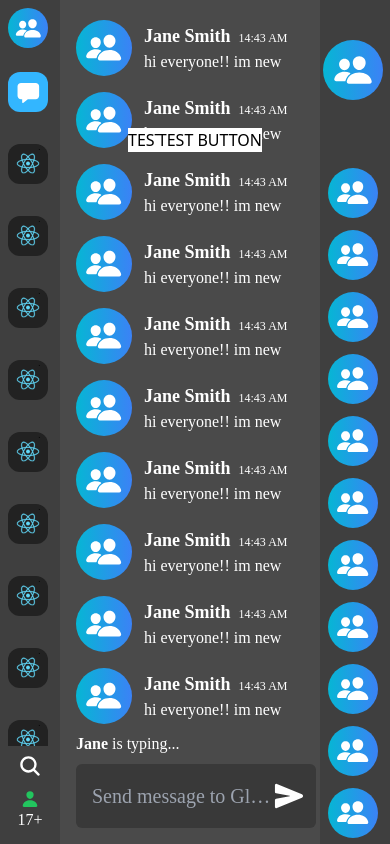
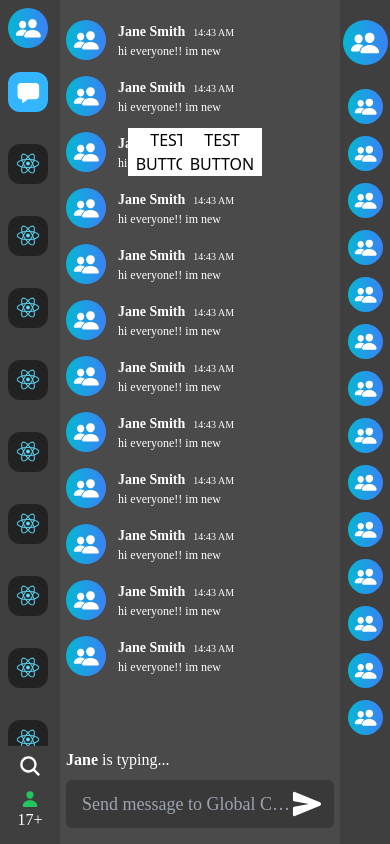
Before and after one commit to egeren/live-chatting-app, a React (Create React App) app: page /chat in a window 390 px wide. Built offline with nearby package versions, Linux system fonts and the light colour scheme.

Commit message:
responsivity fixes

```diff
--- a/src/App.tsx
+++ b/src/App.tsx
@@ -15,7 +15,7 @@ function App() {
       const window = e.target as Window;
       if (window.innerWidth >= 976) {
         dispatch(contactBarActions.setContactsBar(true));
-        dispatch(roomDetailsBarActions.setRoomDetailsBar(true));
+        dispatch(roomDetailsBarActions.setRoomDetailsBar(false));
       } else {
         dispatch(contactBarActions.setContactsBar(false));
         dispatch(roomDetailsBarActions.setRoomDetailsBar(false));
@@ -44,13 +44,13 @@ function App() {
       </div>
       <ToastContainer />
       <button
-        className="fixed md:left-96 left-32 top-32 mx-auto z-50 bg-white"
+        className="fixed md:left-96 w-20 left-32 top-32 mx-auto z-50 bg-white"
         onClick={handleTest}
       >
         TEST BUTTON
       </button>
       <button
-        className="fixed md:left-96 right-32 top-32 mx-auto z-50 bg-white"
+        className="fixed md:left-96 w-20 right-32 top-32 mx-auto z-50 bg-white"
         onClick={handleTest2}
       >
         TEST BUTTON
--- a/src/components/Message/Message.tsx
+++ b/src/components/Message/Message.tsx
@@ -5,14 +5,16 @@ function Message() {
   return (
     <div className=" flex flex-row py-2">
       <div className="flex">
-        <ProfilePhoto className="md:w-16 md:h-16 w-14 h-14" />
+        <ProfilePhoto className="md:w-14 md:h-14 sm:w-12 sm:h-12 w-10 h-10" />
       </div>
       <div className="flex flex-col justify-center font-primary text-white pl-3">
-        <h3 className="md:text-xl text-lg font-semibold">
+        <h3 className="md:text-xl sm:text-base text-sm font-semibold">
           Jane Smith
-          <span className="md:text-sm text-xs font-light ml-2">14:43 AM</span>
+          <span className="md:text-sm sm:text-xs text-[10px] font-light ml-2">
+            14:43 AM
+          </span>
         </h3>
-        <p className="md:text-lg text-base">hi everyone!! im new</p>
+        <p className="md:text-lg sm:text-sm text-xs">hi everyone!! im new</p>
       </div>
     </div>
   );
--- a/src/pages/Chat/ChatPage.tsx
+++ b/src/pages/Chat/ChatPage.tsx
@@ -9,7 +9,7 @@ function ChatPage() {
   const roomDetailsBarStore = useAppSelector((state) => state.roomDetailsBar);
   return (
     <div className="chat-wrapper w-full h-full flex flex-auto md:p-6 rounded-xl">
-      <div className="relative flex w-full h-full bg-primary-100 md:rounded-xl overflow-hidden lg:p-0 md:pl-[80px] sm:pl-[70px] pl-[60px] lg:pr-0 pr-[70px]">
+      <div className="relative flex w-full h-full bg-primary-100 md:rounded-xl overflow-hidden lg:p-0 md:pl-[80px] sm:pl-[70px] pl-[50px] lg:pr-0 md:pr-[70px] sm:pr-[70px] pr-[40px]">
         <Contacts />
         <ChatView />
         <RoomDetails />
--- a/src/redux/ui/RoomDetailsSlice.ts
+++ b/src/redux/ui/RoomDetailsSlice.ts
@@ -13,9 +13,7 @@ const { reducer, actions } = createSlice({
   initialState: initialState,
   reducers: {
     toggleRoomDetailsBar: (state) => {
-      if (window.innerWidth < 976) {
-        state.expanded = !state.expanded;
-      }
+      state.expanded = !state.expanded;
     },
     setRoomDetailsBar: (state, action: PayloadAction<boolean>) => {
       state.expanded = action.payload;
--- a/src/views/ChatPage/ChatView/ChatView.tsx
+++ b/src/views/ChatPage/ChatView/ChatView.tsx
@@ -19,7 +19,7 @@ const lottieOptions = {
 
 function ChatView() {
   return (
-    <div className="flex flex-col justify-end flex-1 pl-4 pr-1 pt-3">
+    <div className="flex flex-col justify-end flex-1 px-4 pt-3">
       <ChatScreen />
     </div>
   );
@@ -49,7 +49,7 @@ const ChatScreen = () => {
       </div>
       <div className="flex bg-red pb-4">
         <TextInput
-          className="w-full h-16 px-3 bg-primary-300 text-white text-xl rounded-md"
+          className="w-full lg:h-16 md:h-12 h-12 px-3 bg-primary-300 text-white md:text-xl text-lg rounded-md"
           placeholder="Send message to Global Chat Room 1"
           icon={<IoSend />}
           iconPosition="right"
--- a/src/views/ChatPage/RoomDetails/Children/GroupMembers/GroupMembers.tsx
+++ b/src/views/ChatPage/RoomDetails/Children/GroupMembers/GroupMembers.tsx
@@ -1,41 +1,26 @@
 import React, { useState, useEffect } from 'react';
-import { ProfilePhoto } from 'components';
-import { useAppSelector } from 'hooks';
-import { MemberName, ProfilePhotoContainer } from './styled';
+import Member from '../Member/Member';
+import { RoomDetailsBarProps } from 'helpers/interfaces/store';
 
-function GroupMembers() {
+function GroupMembers(props: RoomDetailsBarProps) {
   return (
-    <div className="absolute w-full flex flex-col max-h-full gap-3 overflow-y-scroll pb-4 ">
-      <Member />
-      <Member />
-      <Member />
-      <Member />
-      <Member />
-      <Member />
-      <Member />
-      <Member />
-      <Member />
-      <Member />
-      <Member />
-      <Member />
-      <Member />
-      <Member />
+    <div className="absolute w-full flex flex-col max-h-full gap-3 overflow-y-scroll overflow-x-hidden pb-4 ">
+      <Member {...props} />
+      <Member {...props} />
+      <Member {...props} />
+      <Member {...props} />
+      <Member {...props} />
+      <Member {...props} />
+      <Member {...props} />
+      <Member {...props} />
+      <Member {...props} />
+      <Member {...props} />
+      <Member {...props} />
+      <Member {...props} />
+      <Member {...props} />
+      <Member {...props} />
     </div>
   );
 }
 
-const Member = () => {
-  const roomDetailsBarStore = useAppSelector((state) => state.roomDetailsBar);
-  return (
-    <div className="flex flex-row">
-      <ProfilePhotoContainer {...roomDetailsBarStore}>
-        <ProfilePhoto className="w-[50px] h-[50px]" />
-      </ProfilePhotoContainer>
-      <div className="flex flex-col justify-center flex-1 pl-2">
-        <MemberName {...roomDetailsBarStore}>Jane Smith</MemberName>
-      </div>
-    </div>
-  );
-};
-
 export default GroupMembers;
--- a/src/views/ChatPage/RoomDetails/Children/GroupMembers/styled/index.ts
+++ b/src/views/ChatPage/RoomDetails/Children/GroupMembers/styled/index.ts
@@ -3,7 +3,11 @@ import styled from 'tailwind-styled-components';
 
 export const ProfilePhotoContainer = styled.div`
   flex
-  ${(p: RoomDetailsBarProps) => (p.expanded ? '' : 'pl-0 no-scrollbar')}
+  flex-shrink-0
+  ${(p: RoomDetailsBarProps) =>
+    p.expanded
+      ? 'h-[50px] w-[50px]'
+      : 'sm:h-[50px] sm:w-[50px] w-[35px] h-[35px] no-scrollbar'}
 `;
 
 export const MemberName = styled.div`
--- /dev/null
+++ b/src/views/ChatPage/RoomDetails/Children/Member/Member.tsx
@@ -0,0 +1,21 @@
+import React, { useState, useEffect } from 'react';
+import { ProfilePhoto } from 'components';
+import { useAppSelector } from 'hooks';
+import { MemberName, ProfilePhotoContainer } from '../GroupMembers/styled';
+import { RoomDetailsBarProps } from 'helpers/interfaces/store';
+
+const Member = (props: RoomDetailsBarProps) => {
+  console.log('member render');
+  return (
+    <div className="flex flex-row">
+      <ProfilePhotoContainer {...props}>
+        <ProfilePhoto className="w-full h-full" />
+      </ProfilePhotoContainer>
+      <div className="flex flex-col justify-center flex-1 pl-2">
+        <MemberName {...props}>Jane Smith</MemberName>
+      </div>
+    </div>
+  );
+};
+
+export default React.memo(Member);
--- a/src/views/ChatPage/RoomDetails/RoomDetails.tsx
+++ b/src/views/ChatPage/RoomDetails/RoomDetails.tsx
@@ -28,11 +28,11 @@ function RoomDetails() {
           Users in this room - 17
         </RoomMembersTitle>
         <div className="flex relative h-full">
-          <GroupMembers />
+          <GroupMembers {...roomDetailsBarStore} />
         </div>
       </div>
     </Container>
   );
 }
 
-export default RoomDetails;
+export default React.memo(RoomDetails);
--- a/src/views/ChatPage/RoomDetails/styled/index.ts
+++ b/src/views/ChatPage/RoomDetails/styled/index.ts
@@ -2,6 +2,7 @@ import { RoomDetailsBarProps } from 'helpers/interfaces/store';
 import styled from 'tailwind-styled-components';
 
 export const Container = styled.div`
+  roomdetails-container
   absolute
   lg:relative
   top-0
@@ -16,29 +17,32 @@ export const Container = styled.div`
   transition-all
   pl-2
 
-  ${(p: RoomDetailsBarProps) => (p.expanded ? 'w-[270px] z-50' : 'w-[70px]')}
+  ${(p: RoomDetailsBarProps) =>
+    p.expanded ? 'w-[270px] z-50' : 'sm:w-[70px] w-[50px]'}
 `;
 
 export const ProfilePhotoContainer = styled.div`
-  mt-10 flex flex-col self-center
+  flex flex-col self-center
   transition-all
   ${(p: RoomDetailsBarProps) =>
-    p.expanded ? 'w-[150px] h-[150px]' : 'w-[60px] h-[60px] -ml-3'}
+    p.expanded
+      ? 'w-[150px] h-[150px] mt-10'
+      : 'mt-5 md:w-[60px] md:h-[60px] md:-ml-3 w-[45px] h-[45px] -ml-2'}
 `;
 
 export const RoomTitleContainer = styled.div`
-  flex flex-col pt-4 text-center font-primary
+  flex flex-col text-center font-primary
   transition-all
-  ${(p: RoomDetailsBarProps) => (p.expanded ? 'text-2xl' : 'text-[0px]')}
+  ${(p: RoomDetailsBarProps) => (p.expanded ? ' pt-4 text-2xl' : 'text-[0px]')}
 `;
 
 export const RoomDescriptionContainer = styled.div`
-  flex flex-col pt-3 text-center font-primary
+  flex flex-col-reverse text-center font-primary
   transition-all
-  ${(p: RoomDetailsBarProps) => (p.expanded ? 'text-base' : 'text-[0px]')}
+  ${(p: RoomDetailsBarProps) => (p.expanded ? 'text-base pt-3' : 'text-[0px]')}
 `;
 
 export const RoomMembersTitle = styled.h1`
-  font-primary pb-4
-  ${(p: RoomDetailsBarProps) => (p.expanded ? 'text-base' : 'text-[0px]')}
+  font-primary
+  ${(p: RoomDetailsBarProps) => (p.expanded ? 'text-base pb-4' : 'text-[0px]')}
 `;
```
